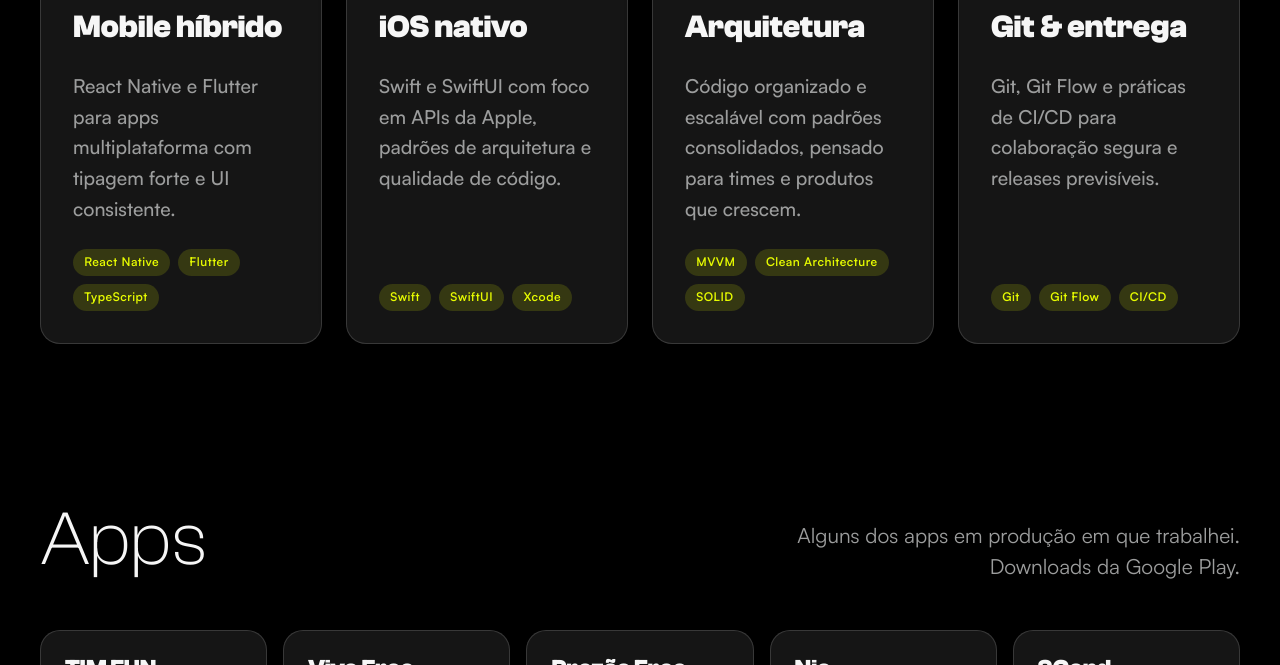
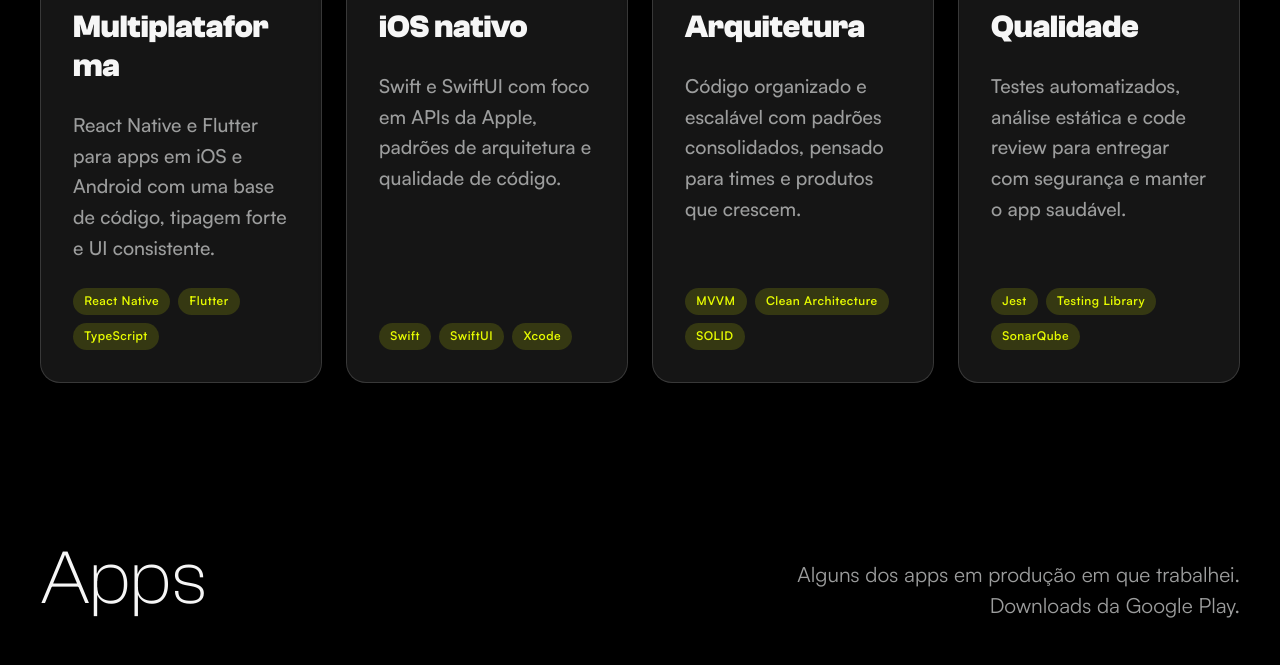
Before and after one commit to pedrinholeda/pedrinholeda.github.io, a plain HTML site: page index.html in a window 1280 px wide. Shown: the part 2126-2791 px from the top of the page. Drawn offline with Linux system fonts and the light colour scheme.

Commit message:
feat: show quality practices in the stack section
Rename the hybrid card to cross-platform and replace the Git card with
testing, static analysis and code review.

```diff
--- a/assets/js/header.js
+++ b/assets/js/header.js
@@ -99,18 +99,18 @@ document.addEventListener("DOMContentLoaded", function () {
 
       // Skills (stack / competências técnicas)
       skills_subtitle: "Tecnologias e ferramentas que uso no dia a dia",
-      hybrid_dev_title: "Mobile híbrido",
+      hybrid_dev_title: "Multiplataforma",
       hybrid_dev_desc:
-        "React Native e Flutter para apps multiplataforma com tipagem forte e UI consistente.",
+        "React Native e Flutter para apps em iOS e Android com uma base de código, tipagem forte e UI consistente.",
       native_ios_title: "iOS nativo",
       native_ios_desc:
         "Swift e SwiftUI com foco em APIs da Apple, padrões de arquitetura e qualidade de código.",
       architecture_title: "Arquitetura",
       architecture_desc:
         "Código organizado e escalável com padrões consolidados, pensado para times e produtos que crescem.",
-      versioning_title: "Git & entrega",
-      versioning_desc:
-        "Git, Git Flow e práticas de CI/CD para colaboração segura e releases previsíveis.",
+      quality_title: "Qualidade",
+      quality_desc:
+        "Testes automatizados, análise estática e code review para entregar com segurança e manter o app saudável.",
 
 
       // Apps em produção
@@ -238,18 +238,18 @@ document.addEventListener("DOMContentLoaded", function () {
 
       // Skills (tech stack)
       skills_subtitle: "Technologies and tools I use every day",
-      hybrid_dev_title: "Hybrid mobile",
+      hybrid_dev_title: "Cross-platform",
       hybrid_dev_desc:
-        "React Native and Flutter for cross-platform apps with strong typing and consistent UI.",
+        "React Native and Flutter for iOS and Android apps from a single codebase, with strong typing and consistent UI.",
       native_ios_title: "Native iOS",
       native_ios_desc:
         "Swift and SwiftUI focused on Apple APIs, architecture patterns and code quality.",
       architecture_title: "Architecture",
       architecture_desc:
         "Organized, scalable code built on proven patterns, designed for growing teams and products.",
-      versioning_title: "Git & delivery",
-      versioning_desc:
-        "Git, Git Flow and CI/CD practices for safe collaboration and predictable releases.",
+      quality_title: "Quality",
+      quality_desc:
+        "Automated tests, static analysis and code review to ship safely and keep the app healthy.",
 
 
       // Production apps
--- a/index.html
+++ b/index.html
@@ -383,10 +383,10 @@
               data-aos-duration="1000"
             >
               <i class="bi bi-intersect" aria-hidden="true"></i>
-              <h3 data-i18n="hybrid_dev_title">Desenvolvimento Híbrido</h3>
+              <h3 data-i18n="hybrid_dev_title">Multiplataforma</h3>
               <p data-i18n="hybrid_dev_desc">
-                Criação de apps multiplataforma com React Native e Flutter,
-                garantindo desempenho e design responsivo.
+                React Native e Flutter para apps em iOS e Android com uma base de
+                código, tipagem forte e UI consistente.
               </p>
               <div class="skills-techs">
                 <span>React Native</span>
@@ -435,23 +435,23 @@
               </div>
             </div>
 
-            <!-- Versionamento -->
+            <!-- Qualidade -->
             <div
               class="box-skills"
               data-aos="fade-up"
               data-aos-delay="600"
               data-aos-duration="1000"
             >
-              <i class="bi bi-git" aria-hidden="true"></i>
-              <h3 data-i18n="versioning_title">Versionamento</h3>
-              <p data-i18n="versioning_desc">
-                Gerenciamento de código com Git e Git Flow, garantindo um fluxo
-                de desenvolvimento seguro e organizado.
+              <i class="bi bi-shield-check" aria-hidden="true"></i>
+              <h3 data-i18n="quality_title">Qualidade</h3>
+              <p data-i18n="quality_desc">
+                Testes automatizados, análise estática e code review para entregar
+                com segurança e manter o app saudável.
               </p>
               <div class="skills-techs">
-                <span>Git</span>
-                <span>Git Flow</span>
-                <span>CI/CD</span>
+                <span>Jest</span>
+                <span>Testing Library</span>
+                <span>SonarQube</span>
               </div>
             </div>
           </div>
```
